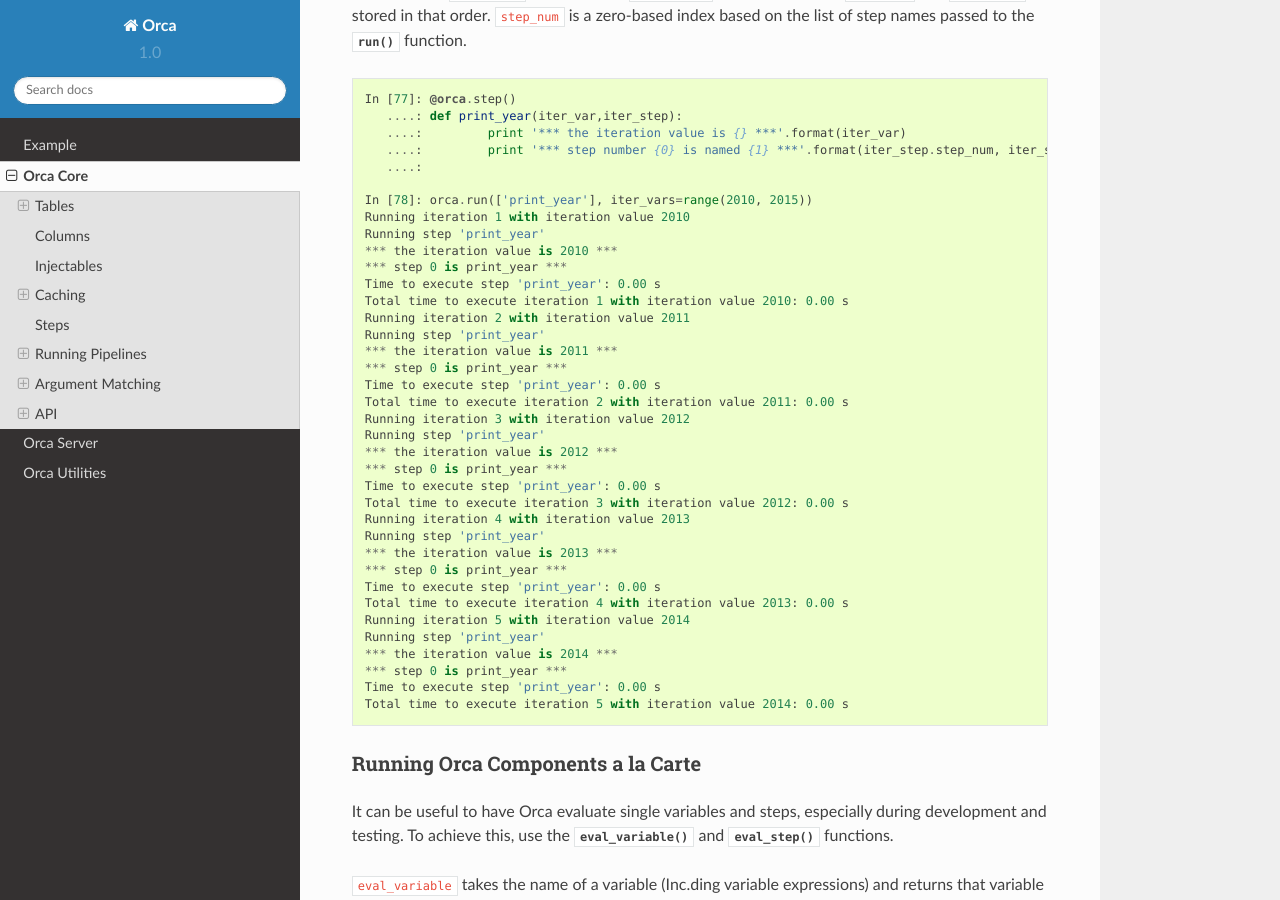
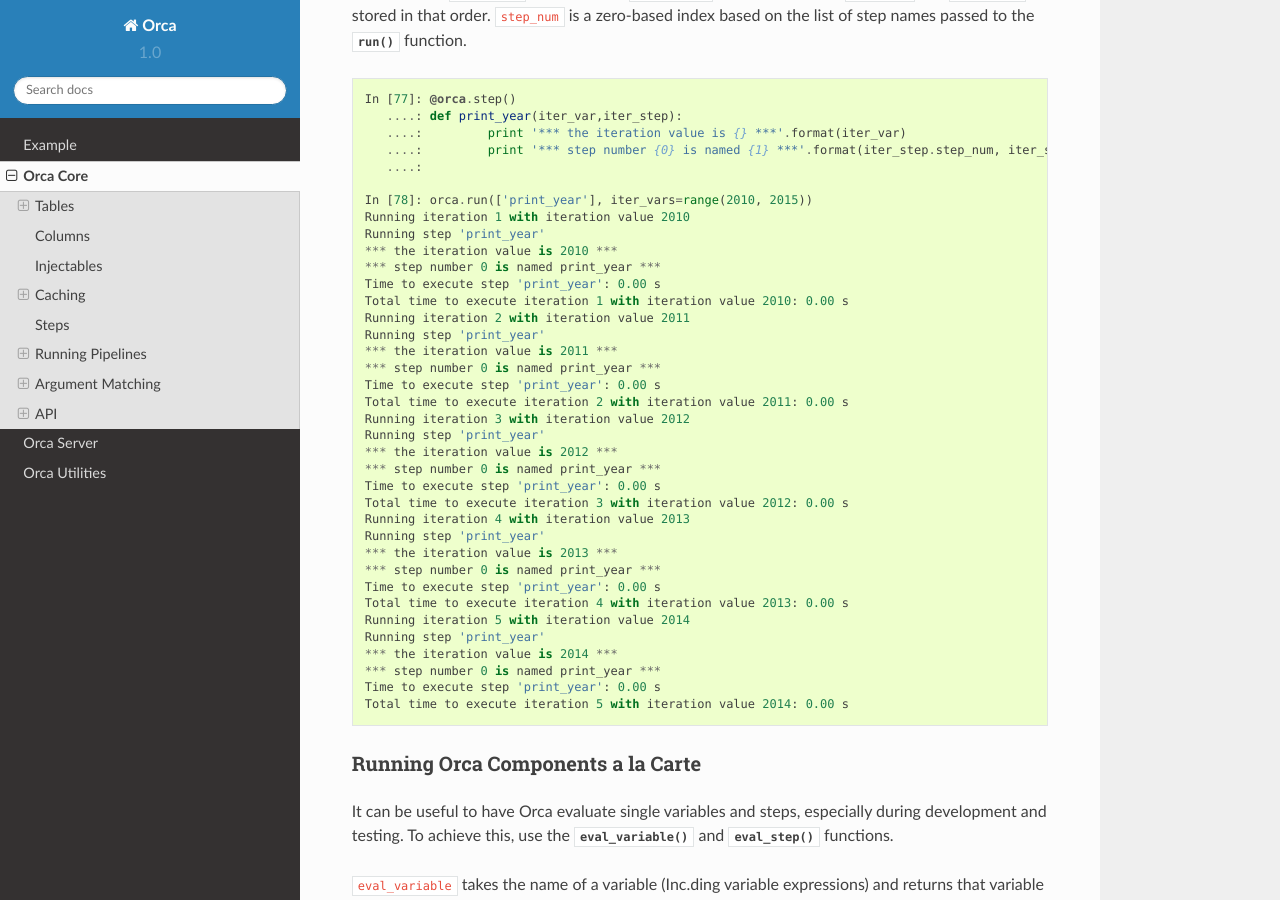
Before and after one commit to UDST/orca, a Sphinx documentation site: the page built from docs/core.rst, in a window 1280 px wide and 900 px high, scrolled down 7858 px. Built offline with Sphinx 7.4.7 and the Read the Docs theme 2.0.0, drawn with Linux system fonts in a browser that asks for light colours.

Commit message:
updated example ouptut for iter_step injectable in main docs

```diff
--- a/docs/core.rst
+++ b/docs/core.rst
@@ -426,31 +426,31 @@ stored in that order.
     Running iteration 1 with iteration value 2010
     Running step 'print_year'
     *** the iteration value is 2010 ***
-    *** step 0 is print_year ***
+    *** step number 0 is named print_year ***
     Time to execute step 'print_year': 0.00 s
     Total time to execute iteration 1 with iteration value 2010: 0.00 s
     Running iteration 2 with iteration value 2011
     Running step 'print_year'
     *** the iteration value is 2011 ***
-    *** step 0 is print_year ***
+    *** step number 0 is named print_year ***
     Time to execute step 'print_year': 0.00 s
     Total time to execute iteration 2 with iteration value 2011: 0.00 s
     Running iteration 3 with iteration value 2012
     Running step 'print_year'
     *** the iteration value is 2012 ***
-    *** step 0 is print_year ***
+    *** step number 0 is named print_year ***
     Time to execute step 'print_year': 0.00 s
     Total time to execute iteration 3 with iteration value 2012: 0.00 s
     Running iteration 4 with iteration value 2013
     Running step 'print_year'
     *** the iteration value is 2013 ***
-    *** step 0 is print_year ***
+    *** step number 0 is named print_year ***
     Time to execute step 'print_year': 0.00 s
     Total time to execute iteration 4 with iteration value 2013: 0.00 s
     Running iteration 5 with iteration value 2014
     Running step 'print_year'
     *** the iteration value is 2014 ***
-    *** step 0 is print_year ***
+    *** step number 0 is named print_year ***
     Time to execute step 'print_year': 0.00 s
     Total time to execute iteration 5 with iteration value 2014: 0.00 s
 
```
